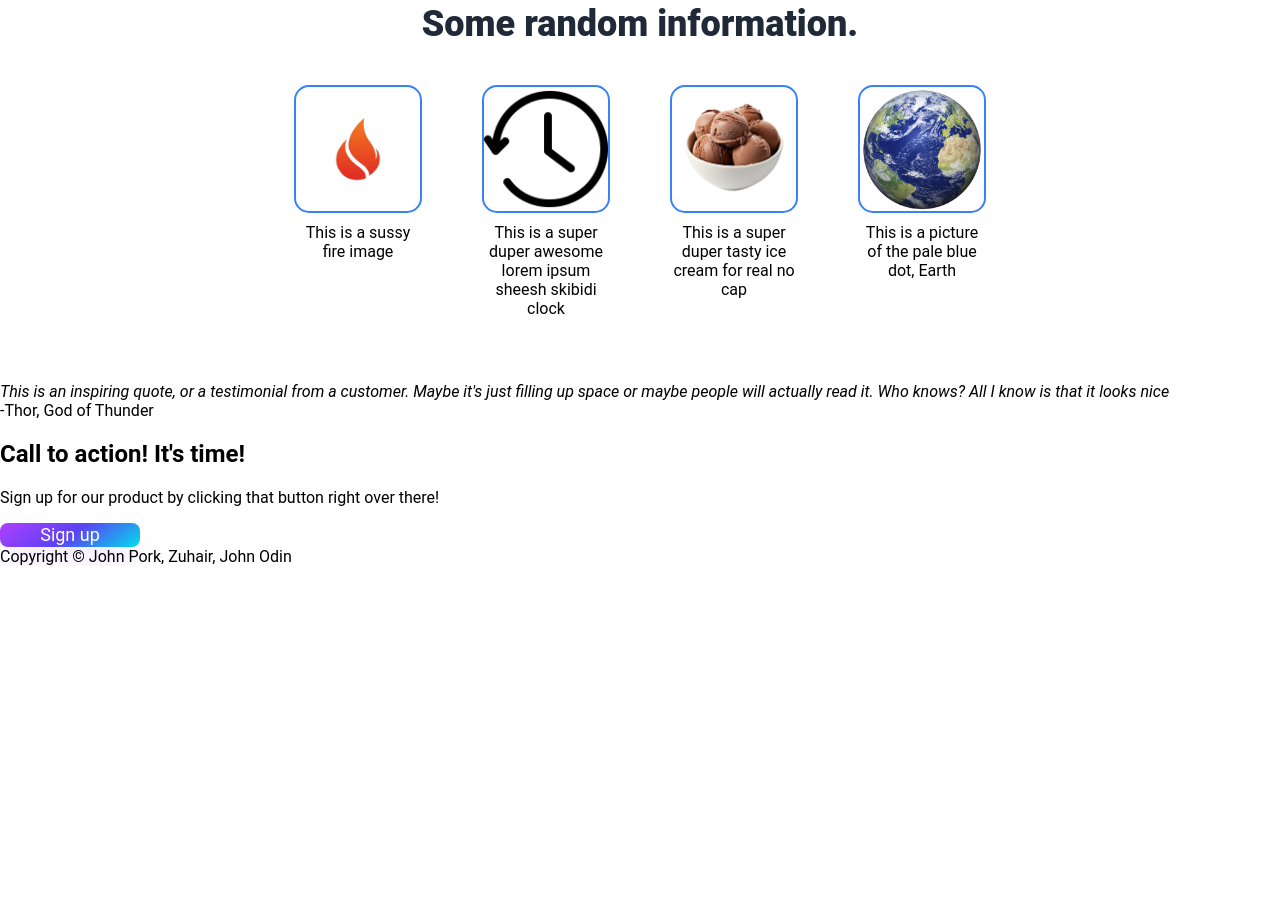
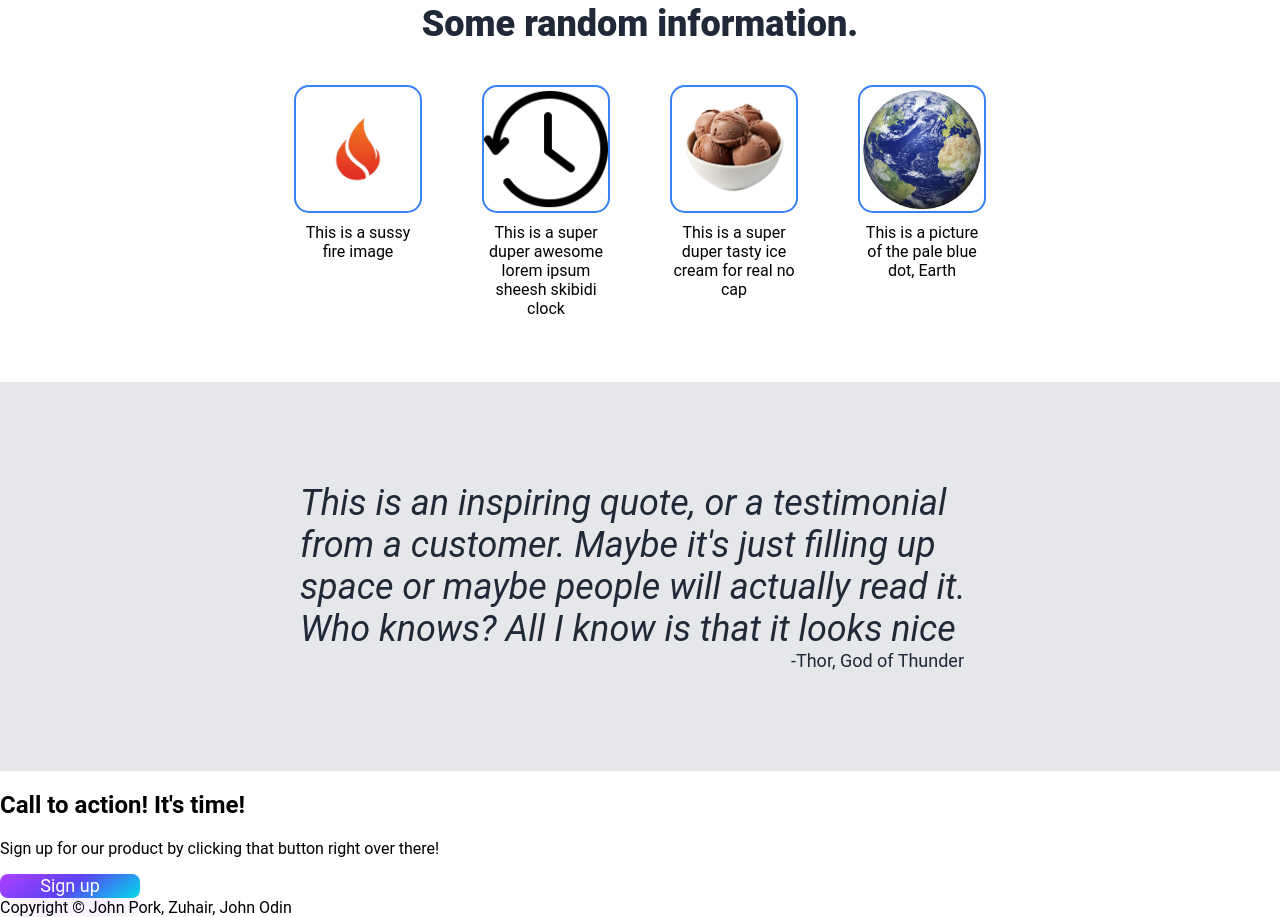
Before and after one commit to ampere-exe/landing-page, a plain HTML site: page index.html in a window 1280 px wide. Shown: the part 378-1295 px from the top of the page. Before the commit the page ends 944 px from the top, so only its background shows below. Drawn offline with Linux system fonts and the light colour scheme.

Commit message:
Finished Section 3
Added a quote from Thor and styled it with correct positioning

```diff
--- a/index.html
+++ b/index.html
@@ -67,15 +67,15 @@
     </div>
 
     <div class="section-three">
-      <div class="quote">
-        <div class="actual-quote">
-          <i
-            >This is an inspiring quote, or a testimonial from a customer. Maybe
-            it's just filling up space or maybe people will actually read it.
-            Who knows? All I know is that it looks nice</i
-          >
+      <div class="subsection-three">
+        <div class="quote">
+          <div class="actual-quote">
+              This is an inspiring quote, or a testimonial from a customer.
+              Maybe it's just filling up space or maybe people will actually
+              read it. Who knows? All I know is that it looks nice
+          </div>
+          <div class="person">-Thor, God of Thunder</div>
         </div>
-        <div class="person">-Thor, God of Thunder</div>
       </div>
     </div>
 
--- a/styles.css
+++ b/styles.css
@@ -85,7 +85,7 @@ h1 {
   display: flex;
   flex-direction: column;
   gap: 40px;
-  margin: 40px 100px 64px 100px
+  margin: 40px 100px 64px 100px;
 }
 
 .title {
@@ -97,9 +97,9 @@ h1 {
   margin: 0px;
 }
 
-.cards{
+.cards {
   display: flex;
-  gap: 64px
+  gap: 64px;
 }
 
 .card {
@@ -112,12 +112,36 @@ h1 {
 .card img {
   width: 124px;
   height: 124px;
-  border: 2px solid #3882F6;
+  border: 2px solid #3882f6;
   border-radius: 15px;
 }
 
 .text {
   text-align: center;
+}
+
+.section-three {
+  display: flex;
+  background-color: #e5e7eb;
+}
+
+.subsection-three{
+  display: flex;
+  flex-direction: column;
+  margin: 100px 300px 100px 300px;
+}
+
+.actual-quote{
+  font-size: 36px;
+  color: #1f2937;
+  font-style: italic;
+}
+
+.person{
+  color: #1f2937;
+  font-size: 18px;
+  text-align: end;
+  padding-right: 16px;
 }
 
 /* BUTTON */
```
